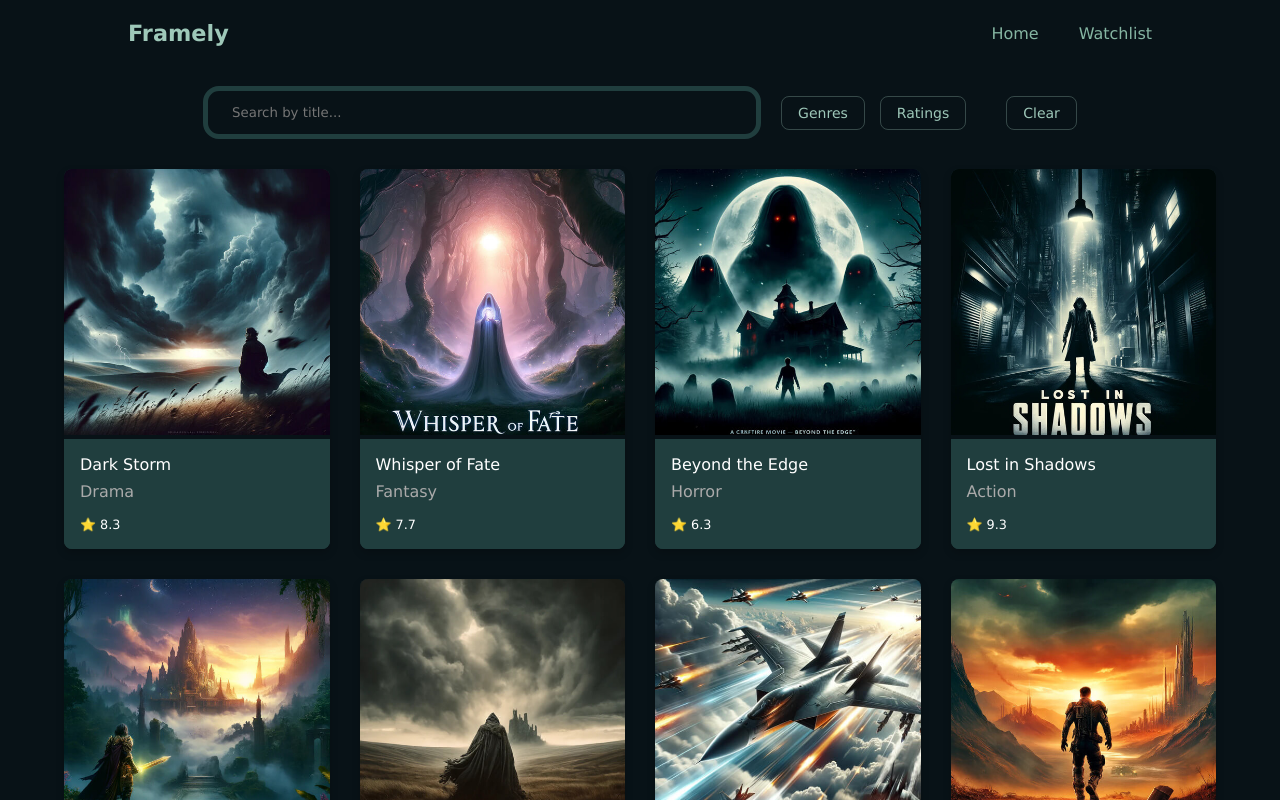
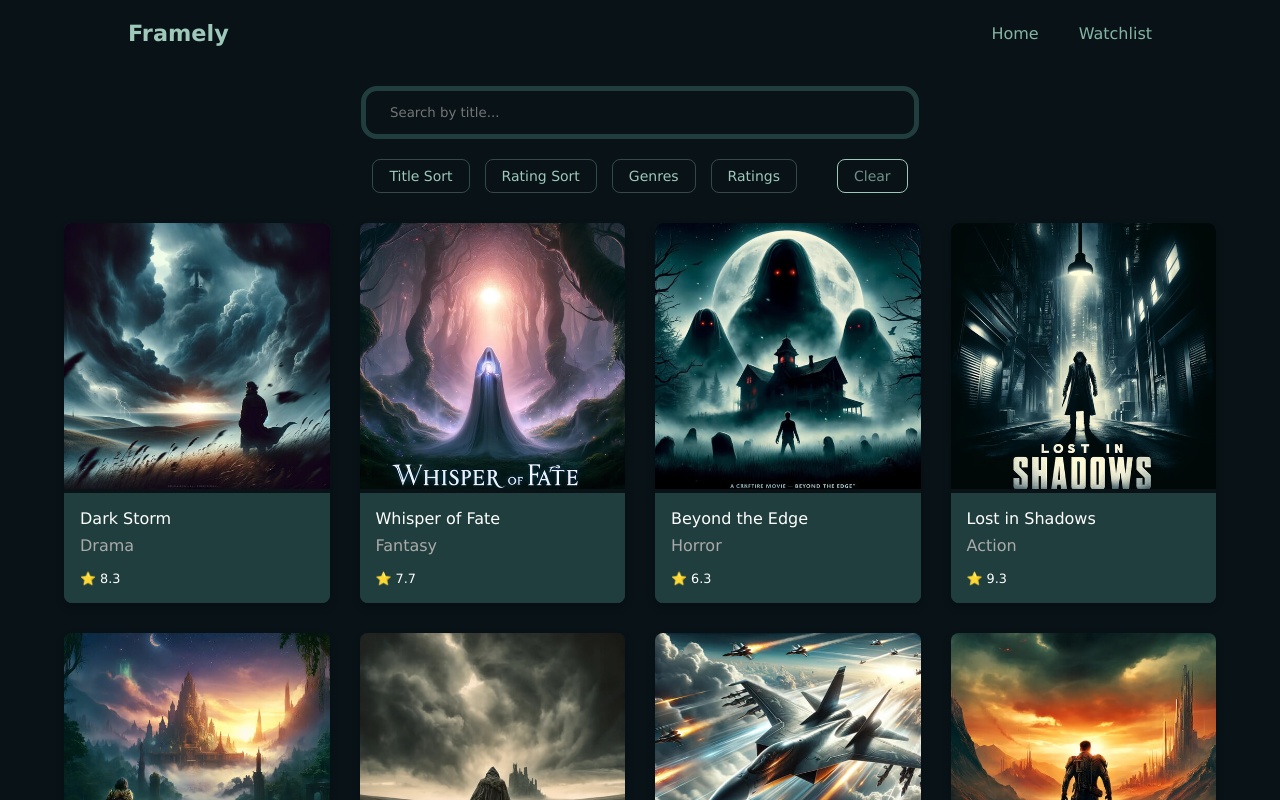
Before and after one commit to ana-maria-ursache/Movie-Application, a React (Vite) app: page / in a window 1280 px wide. Shown: the top 800 px of the page. Built offline with nearby package versions, Linux system fonts and the light colour scheme.

Commit message:
feat:sorting by rating or aphabetically

```diff
--- a/src/components/Modal/Modal.jsx
+++ b/src/components/Modal/Modal.jsx
@@ -24,7 +24,7 @@ export default function Modal({ movie, setOpenModal, onDataChange }) {
     setIsInWatchlist(!isInWatchlist);
 
     if (onDataChange) {
-      // if the function exists(it is passed, use it)
+      // if the function exists(it is passed), use it
       onDataChange();
     }
   };
--- a/src/components/MoviesContainer/MoviesContainer.css
+++ b/src/components/MoviesContainer/MoviesContainer.css
@@ -25,6 +25,7 @@
   background: var(--dark);
   border: 5px solid #203e3e;
   color: var(--lighter-green);
+  margin-bottom: 20px;
 }
 
 
@@ -33,15 +34,14 @@
 }
 
 .filter-controls {
-  margin-left: 20px;
   display: flex;
   gap: 40px;
 }
 
 .clear-btn {
   background: transparent;
-  border: 1px solid rgb(158  200  185 / 30%);
-  color: var(--lighter-green);
+  border: 1px solid var(--lighter-green);
+  color: rgb(158  200  185 / 70%);
   padding: 8px 16px;
   border-radius: 8px;
   cursor: pointer;
@@ -75,7 +75,7 @@
 
 .container-header {
   display: flex;
-  flex-direction: row;
+  flex-direction: column;
   align-items: center;
   margin-bottom: 30px;
 }
--- a/src/components/MoviesContainer/MoviesContainer.jsx
+++ b/src/components/MoviesContainer/MoviesContainer.jsx
@@ -5,15 +5,16 @@ import DropDown from '../Dropdown/Dropdown';
 
 export default function MoviesContainer() {
   const [movies, setMovies] = useState([]);
-
   const [searchTerm, setSearchTerm] = useState('');
-
   const [selectedGenres, setSelectedGenres] = useState([]);
   const [selectedRatings, setSelectedRatings] = useState([]);
-
   const [availableGenres, setAvailableGenres] = useState([]);
   const [availableRatingBuckets, setAvailableRatingBuckets] = useState([]);
+
   const [openDropdown, setOpenDropdown] = useState(null);
+
+  const [sortAlpha, setSortAlpha] = useState(''); // 'A-Z' or 'Z-A'
+  const [sortRating, setSortRating] = useState(''); // 'High-Low' or 'Low-High'
 
   const ratingMap = { '9+': 9, '8+': 8, '7+': 7, 'Below 7': 0 };
 
@@ -22,7 +23,6 @@ export default function MoviesContainer() {
       .then((res) => res.json())
       .then((data) => {
         setMovies(data);
-
         const uniqueGenres = [...new Set(data.map((m) => m.genre.toLowerCase()))]
           .sort()
           .map((g) => g.charAt(0).toUpperCase() + g.slice(1));
@@ -42,10 +42,8 @@ export default function MoviesContainer() {
     setList((prev) => (prev.includes(item) ? prev.filter((i) => i !== item) : [...prev, item]));
   };
 
-  // filtering the movies by the rating/genres the user has picked
   const filteredMovies = movies.filter((movie) => {
     const matchesSearch = movie.title.toLowerCase().includes(searchTerm.toLowerCase());
-
     const movieGenre = movie.genre.charAt(0).toUpperCase() + movie.genre.slice(1);
     const matchesGenre = selectedGenres.length === 0 || selectedGenres.includes(movieGenre);
 
@@ -54,14 +52,25 @@ export default function MoviesContainer() {
       const minThreshold = Math.min(...selectedRatings.map((label) => ratingMap[label]));
       matchesRating = parseFloat(movie.rating) >= minThreshold;
     }
+    return matchesSearch && matchesGenre && matchesRating;
+  });
 
-    return matchesSearch && matchesGenre && matchesRating;
+  const finalDisplayMovies = [...filteredMovies].sort((a, b) => {
+    if (sortAlpha === 'A-Z') return a.title.localeCompare(b.title);
+    if (sortAlpha === 'Z-A') return b.title.localeCompare(a.title);
+
+    if (sortRating === 'High-Low') return b.rating - a.rating;
+    if (sortRating === 'Low-High') return a.rating - b.rating;
+
+    return 0;
   });
 
   const handleClear = () => {
     setSearchTerm('');
     setSelectedGenres([]);
     setSelectedRatings([]);
+    setSortAlpha('');
+    setSortRating('');
     setOpenDropdown(null);
   };
 
@@ -77,6 +86,36 @@ export default function MoviesContainer() {
 
         <div className="filter-controls">
           <div className="dropdown-group">
+            {/* Alphabetical Sort Dropdown */}
+            <DropDown
+              label="Title Sort"
+              items={['A-Z', 'Z-A']}
+              selectedItems={sortAlpha ? [sortAlpha] : []}
+              onToggle={(item) => {
+                setSortAlpha(item);
+                setSortRating('');
+              }}
+              isOpen={openDropdown === 'sortAlpha'}
+              onOpenToggle={() =>
+                setOpenDropdown(openDropdown === 'sortAlpha' ? null : 'sortAlpha')
+              }
+            />
+
+            {/* Rating Sort Dropdown */}
+            <DropDown
+              label="Rating Sort"
+              items={['High-Low', 'Low-High']}
+              selectedItems={sortRating ? [sortRating] : []}
+              onToggle={(item) => {
+                setSortRating(item);
+                setSortAlpha('');
+              }}
+              isOpen={openDropdown === 'sortRating'}
+              onOpenToggle={() =>
+                setOpenDropdown(openDropdown === 'sortRating' ? null : 'sortRating')
+              }
+            />
+
             {/* Genre Dropdown */}
             <DropDown
               label="Genres"
@@ -105,7 +144,7 @@ export default function MoviesContainer() {
       </div>
 
       <main className="movies-container">
-        {filteredMovies.map((movie) => (
+        {finalDisplayMovies.map((movie) => (
           <MovieCard key={movie.id} {...movie} />
         ))}
       </main>
```
